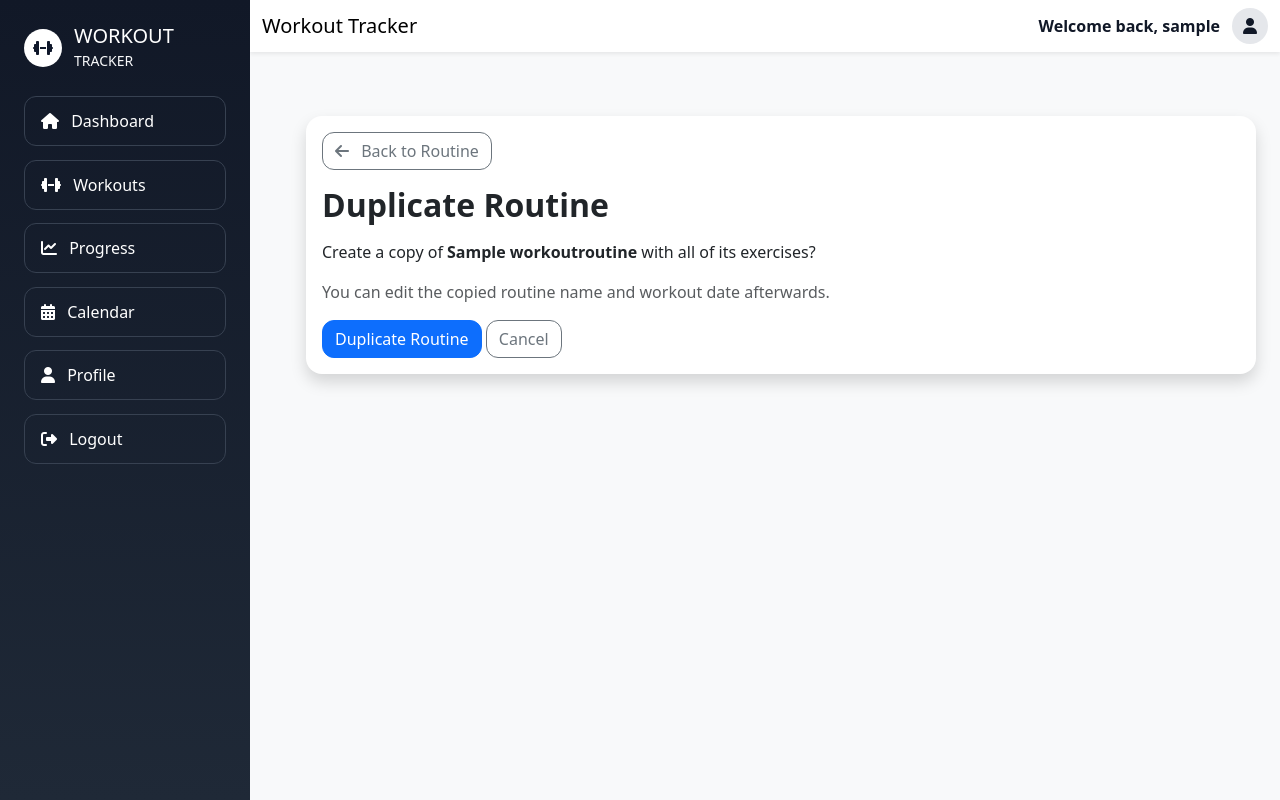
After one commit to DarthCookie45/Workout-tracker-app, a Django app: page /workouts/1/duplicate/ in a window 1280 px wide. The commit adds this page. Run offline with Django 5.2, Linux system fonts and the light colour scheme; a user stored in the database is signed in; tables that the repository leaves empty hold one stand-in row (values such as "Sample post").

Commit message:
Add ability to duplicate a wokrout routine

```diff
--- /dev/null
+++ b/tracker/templates/tracker/duplicate_routine.html
@@ -0,0 +1,54 @@
+{% extends "tracker/base.html" %}
+
+{% block content %}
+
+<div class="container-fluid py-4">
+  <div class="dashboard-layout">
+    {% include "tracker/includes/sidebar.html" %}
+
+    <main class="dashboard-main">
+      <div class="card bg-white text-dark shadow">
+        <div class="card-body">
+          <div class="text-start">
+            <a
+              href="{% url 'routine_detail' routine.id %}"
+              class="btn btn-outline-secondary mb-3 w-auto"
+            >
+              <i class="fa-solid fa-arrow-left me-2"></i>
+              Back to Routine
+            </a>
+          </div>
+
+          <h2 class="fw-bold mb-3">Duplicate Routine</h2>
+
+          <p>
+            Create a copy of
+            <strong>{{ routine.name }}</strong>
+            with all of its exercises?
+          </p>
+
+          <p class="text-muted">
+            You can edit the copied routine name and workout date afterwards.
+          </p>
+
+          <form method="POST">
+            {% csrf_token %}
+
+            <button type="submit" class="btn btn-primary">
+              Duplicate Routine
+            </button>
+
+            <a
+              href="{% url 'routine_detail' routine.id %}"
+              class="btn btn-outline-secondary"
+            >
+              Cancel
+            </a>
+          </form>
+        </div>
+      </div>
+    </main>
+  </div>
+</div>
+
+{% endblock %}
--- a/tracker/urls.py
+++ b/tracker/urls.py
@@ -79,4 +79,10 @@ urlpatterns = [
     views.exercise_library,
     name='exercise_library'
     ),
+
+    path(
+    'workouts/<int:routine_id>/duplicate/',
+    views.duplicate_routine,
+    name='duplicate_routine'
+),
 ]
--- a/tracker/views.py
+++ b/tracker/views.py
@@ -656,3 +656,37 @@ def exercise_library(request, routine_id):
         'tracker/exercise_library.html',
         context
     )
+
+@login_required
+def duplicate_routine(request, routine_id):
+    routine = get_object_or_404(
+        WorkoutRoutine,
+        id=routine_id,
+        user=request.user
+    )
+
+    if request.method == "POST":
+        new_routine = WorkoutRoutine.objects.create(
+            user=request.user,
+            name=f"{routine.name} Copy",
+            workout_date=routine.workout_date,
+            notes=routine.notes
+        )
+
+        for exercise in routine.exercises.all():
+            Exercise.objects.create(
+                routine=new_routine,
+                name=exercise.name,
+                sets=exercise.sets,
+                reps=exercise.reps,
+                weight=exercise.weight
+            )
+
+        messages.success(request, "Workout routine duplicated successfully.")
+        return redirect('edit_routine', routine_id=new_routine.id)
+
+    return render(
+        request,
+        'tracker/duplicate_routine.html',
+        {'routine': routine}
+    )
```
Also changed, not shown: tracker/templates/tracker/routine_detail.html (+12 -3 lines).
